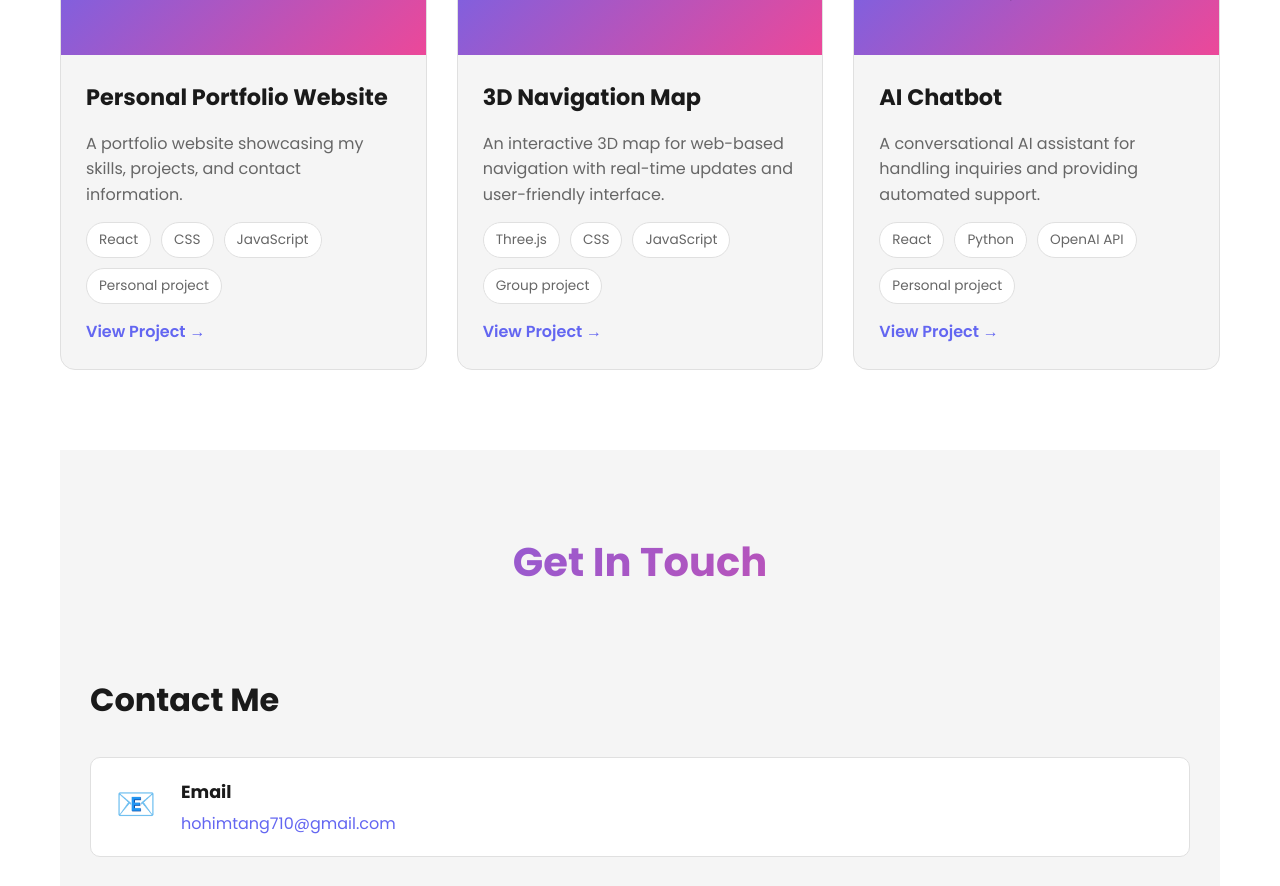
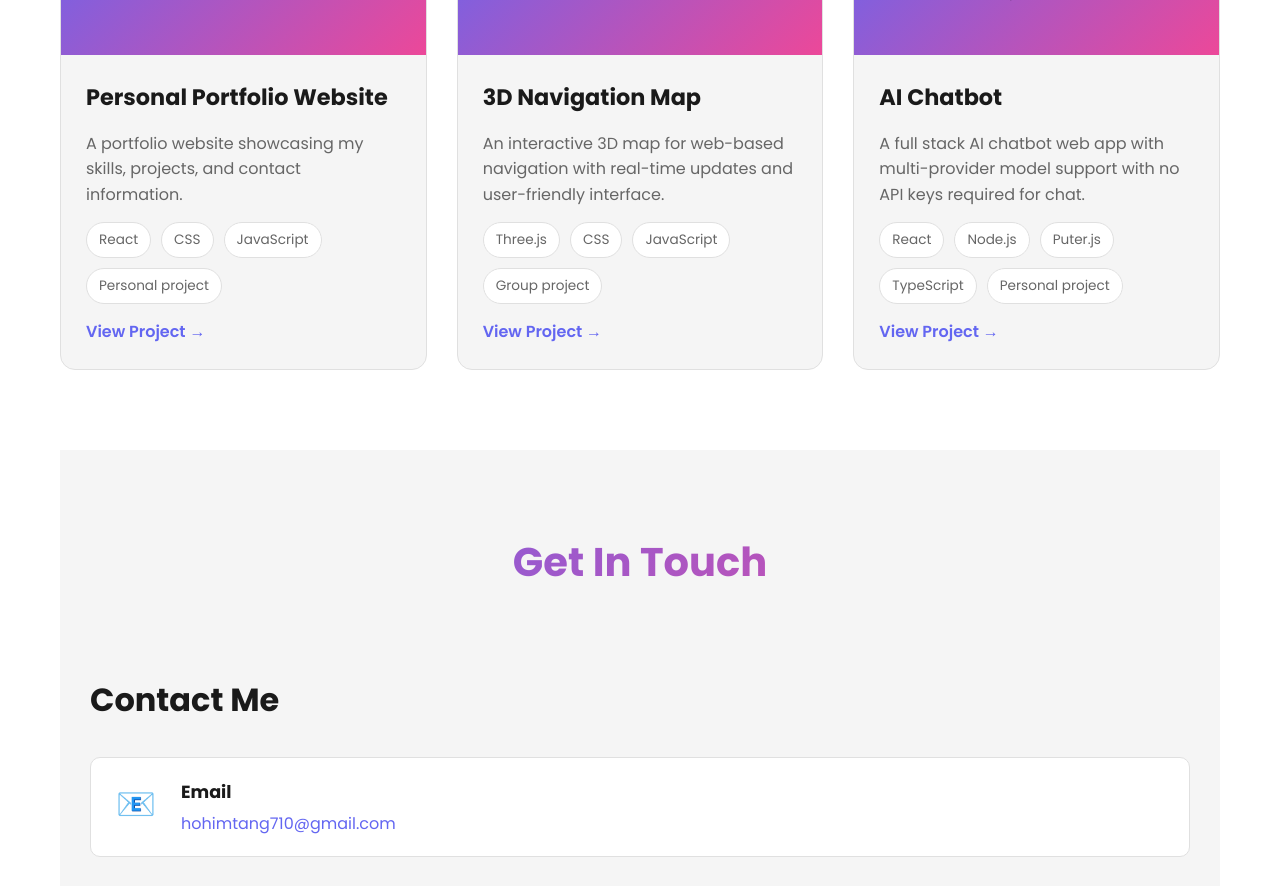
Before and after one commit to xAnyax/personal_webpage, a React (Vite) app: page / in a window 1280 px wide. Shown: the part 4100-4986 px from the top of the page. Built offline with nearby package versions, Linux system fonts and the light colour scheme.

Commit message:
Update Projects.jsx

```diff
--- a/src/components/Projects.jsx
+++ b/src/components/Projects.jsx
@@ -22,10 +22,10 @@ function Projects() {
     {
       id: 3,
       title: 'AI Chatbot',
-      description: 'A conversational AI assistant for handling inquiries and providing automated support.',
-      technologies: ['React', 'Python', 'OpenAI API', 'Personal project'],
+      description: 'A full stack AI chatbot web app with multi-provider model support with no API keys required for chat.',
+      technologies: ['React', 'Node.js', 'Puter.js', 'TypeScript', 'Personal project'],
       image: '💬',
-      link: '#'
+      link: 'https://github.com/xAnyax/ai-chatbot'
     }
   ]
 
```
